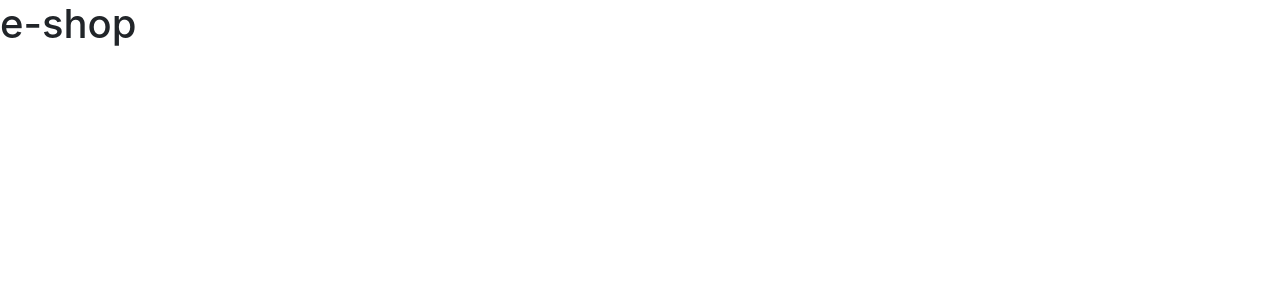
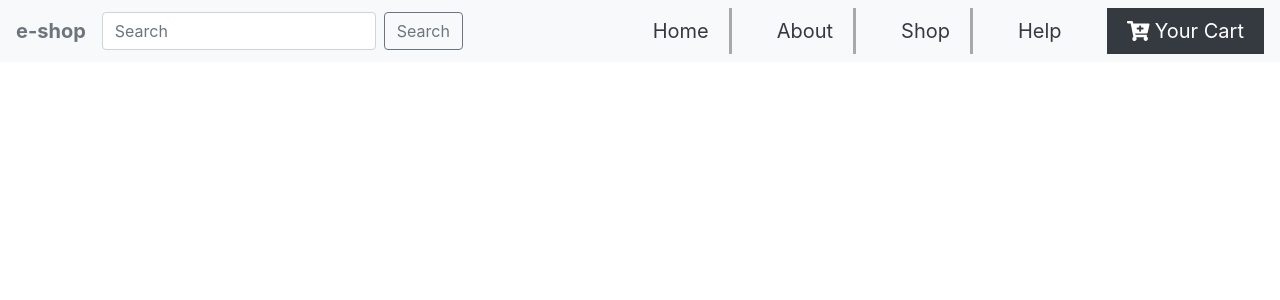
Before and after one commit to mdajgarhossain/e-shop, a React (Create React App) app: page / in a window 1280 px wide. Shown: the top 300 px of the page. Built offline with nearby package versions, Linux system fonts and the light colour scheme.

Commit message:
Create Navbar component

```diff
--- a/package.json
+++ b/package.json
@@ -3,6 +3,9 @@
   "version": "0.1.0",
   "private": true,
   "dependencies": {
+    "@fortawesome/fontawesome-svg-core": "^1.2.30",
+    "@fortawesome/free-solid-svg-icons": "^5.14.0",
+    "@fortawesome/react-fontawesome": "^0.1.11",
     "@testing-library/jest-dom": "^4.2.4",
     "@testing-library/react": "^9.5.0",
     "@testing-library/user-event": "^7.2.1",
--- a/src/App.js
+++ b/src/App.js
@@ -1,11 +1,12 @@
 import React from 'react';
 import logo from './logo.svg';
 import './App.css';
+import Navbar from './components/Navbar/Navbar';
 
 function App() {
   return (
     <div className="App">
-      <h1>e-shop</h1>
+      <Navbar />
     </div>
   );
 }
--- /dev/null
+++ b/src/components/Navbar/Navbar.css
@@ -0,0 +1,10 @@
+.nav-item {
+  margin-left: 25px;
+  font-size: 20px;
+  padding-left: 20px !important;
+  padding-right: 20px !important;
+}
+
+.custom-border {
+  border-right: 3px solid darkgray;
+}
--- /dev/null
+++ b/src/components/Navbar/Navbar.js
@@ -0,0 +1,71 @@
+import React, { useState } from "react";
+import { FontAwesomeIcon } from "@fortawesome/react-fontawesome";
+import { faCartPlus } from "@fortawesome/free-solid-svg-icons";
+import "./Navbar.css";
+
+function Navbar() {
+  const [isNavCollapsed, setIsNavCollapsed] = useState(true);
+
+  const handleNavCollapse = () => setIsNavCollapsed(!isNavCollapsed);
+
+  return (
+    <div>
+      <nav className="navbar navbar-expand-lg navbar-light bg-light">
+        <a className="navbar-brand font-weight-bold text-secondary" href="#">
+          e-shop
+        </a>
+        <form className="form-inline my-2 my-lg-0">
+          <input
+            className="form-control mr-sm-2"
+            type="search"
+            placeholder="Search"
+          />
+          <button
+            className="btn btn-outline-secondary my-2 my-sm-0"
+            type="submit"
+          >
+            Search
+          </button>
+        </form>
+        <button
+          className="navbar-toggler"
+          type="button"
+          data-toggle="collapse"
+          data-target="#navbarToggler"
+          aria-controls="navbarToggler"
+          aria-expanded={!isNavCollapsed ? true : false}
+          aria-label="Toggle navigation"
+          onClick={handleNavCollapse}
+        >
+          <span className="navbar-toggler-icon"></span>
+        </button>
+        <div
+          className={`${
+            isNavCollapsed ? "collapse" : ""
+          } navbar-collapse justify-content-end`}
+          id="navbarToggler"
+        >
+          <div className="navbar-nav">
+            <a className="nav-item nav-link text-dark custom-border" href="#">
+              Home
+            </a>
+            <a className="nav-item nav-link text-dark custom-border" href="#">
+              About
+            </a>
+            <a className="nav-item nav-link text-dark custom-border" href="#">
+              Shop
+            </a>
+            <a className="nav-item nav-link text-dark" href="#">
+              Help
+            </a>
+            <a className="nav-item nav-link bg-dark text-white" href="#">
+              <FontAwesomeIcon icon={faCartPlus} /> Your Cart
+            </a>
+          </div>
+        </div>
+      </nav>
+    </div>
+  );
+}
+
+export default Navbar;
```
Also changed, not shown: 1 other file (tests, documents, lock files or other folders).
